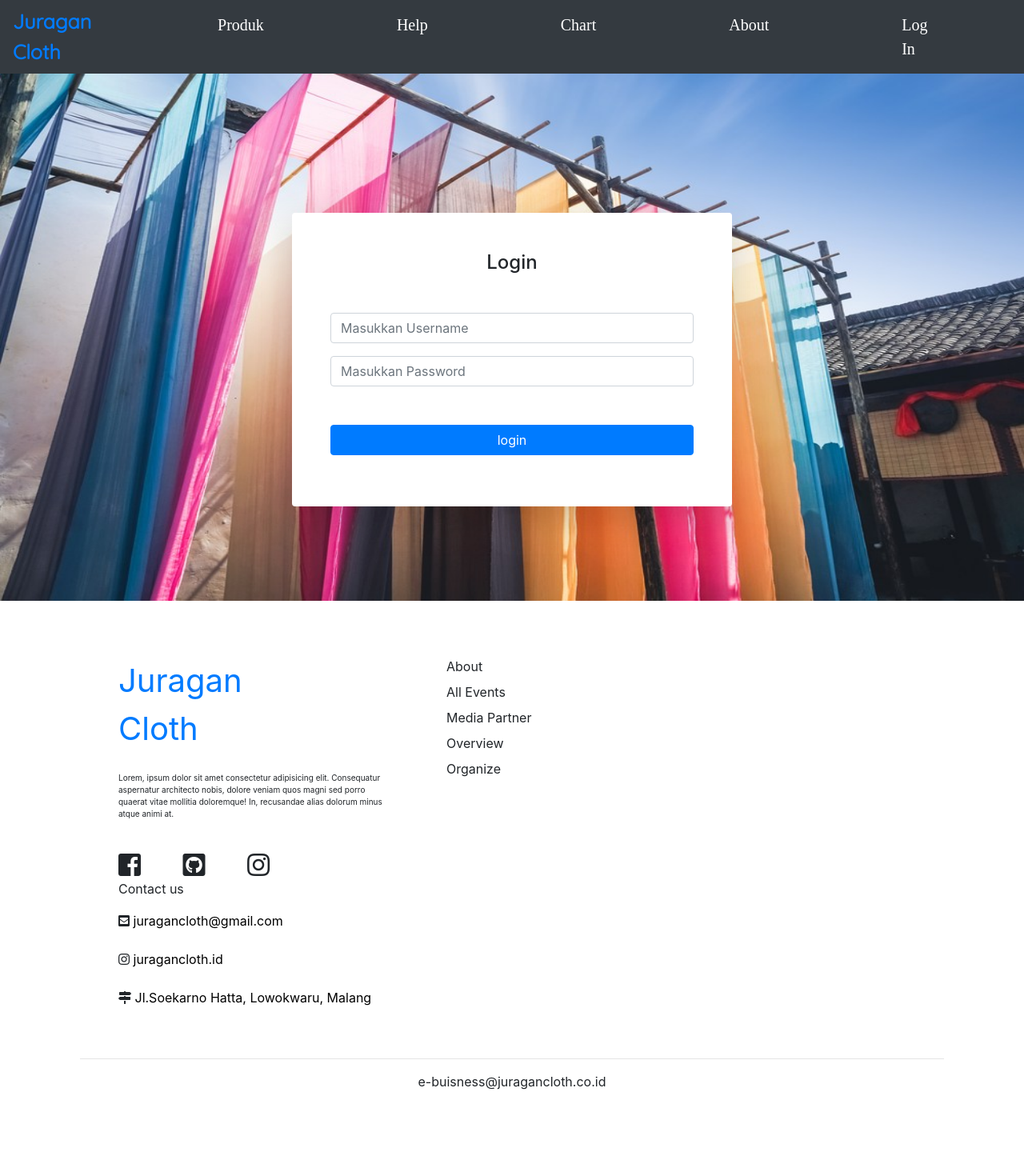
After one commit to FakhryanZ/juraganclothmaterial, a PHP site: page /user/login.php in a window 1280 px wide. The commit adds this page. Shown: the whole page at 80% size. Run offline with PHP 8.4, Linux system fonts and the light colour scheme; some libraries are stand-ins or nearby versions.

Commit message:
user login

```diff
--- a/fragment/footerUser.php
+++ b/fragment/footerUser.php
@@ -2,7 +2,7 @@
     <div class="row">
         <div class="col-md-4 ml-5">
             <a href="#about" style="margin-right: 150px;font-size: 40px;" class="ini-berlin">
-                OSem
+                Juragan Cloth
             </a>
             <br>
             <br>
@@ -27,21 +27,21 @@
         <div class="col-md-5 ini-quicksand ml-5">
             <p>Contact us</p>
             <i class="fas fa-envelope-square"></i>
-            <a href="" style="color:black;">OSem@gmail.com</a>
+            <a href="" style="color:black;">juragancloth@gmail.com</a>
             <br>
             <br>
             <i class="fab fa-instagram"></i>
-            <a href="" style="color:black;"> OSem.id</a>
+            <a href="" style="color:black;"> juragancloth.id</a>
             <br>
             <br>
             <i class="fas fa-map-signs"></i>
-            <a href="" style="color:black;"> Jl.Buyut Risah, Tegalgondo, Karangploso, Malang</a>
+            <a href="" style="color:black;"> Jl.Soekarno Hatta, Lowokwaru, Malang</a>
         </div>
     </div>
     <div class="row">
         <div class="col-md-12 text-center mt-5 ini-quicksand">
             <hr>
-            <p>Proyek@Osem.co.id</p>
+            <p>e-buisness@juragancloth.co.id</p>
         </div>
     </div>
 </div>
--- a/fragment/headerUser.php
+++ b/fragment/headerUser.php
@@ -1,5 +1,8 @@
 <?php
     include '../config.php';
+    session_start();
+    @$username = $_SESSION["username"];
+    @$id_user = $_SESSION["id_user"];
 ?>
 <head>
     <link rel="stylesheet" href="https://maxcdn.bootstrapcdn.com/bootstrap/4.1.3/css/bootstrap.min.css">
@@ -15,6 +18,12 @@
 <style>
     .quicksand{
         font-family: 'Quicksand', sans-serif;
+    }
+    .bglogin{
+        background-image: url("../assets/images/shutterstock_650498251.jpg");
+        background-position: center;
+        background-repeat: no-repeat;
+        background-size: 100% 100%;
     }
 </style>
 <body>
@@ -52,11 +61,11 @@
                 <div class="dropdown">
                     <a href="#" class="nav-link dropdown-toggle" style="margin-right:50px;color:white" id="dropdownMenuButton" data-toggle="dropdown" aria-haspopup="true" aria-expanded="false">Welcome <span><?php echo @$username ?></span> </a>
                     <div class="dropdown-menu transparana ini-quicksand">
-                        <a href="./process/userLogout.php" class="dropdown-item">Logout</a>
+                        <a href="logout.php" class="dropdown-item">Logout</a>
                     </div>
                 </div>
             <?php } else { ?>
-                <a class="nav-link" href="signin.php" style="margin-right: 100px;color: white">Sign In </a>
+                <a class="nav-link" href="login.php" style="margin-right: 100px;color: white">Log In </a>
             <?php } ?>
             </li>
         </ul>
--- /dev/null
+++ b/user/login.php
@@ -0,0 +1,62 @@
+<html>
+<?php
+    include '../fragment/headerUser.php'
+?>
+<body>
+
+    <div class="container-fluid bg-white mt-5 bglogin" style="padding:70px">
+        <div class="container">
+
+        <!-- Outer Row -->
+        <div class="row justify-content-center">
+
+        <div class="col-xl-10 col-lg-12 col-md-9" style="margin-top:100px;">
+
+            <div class="card o-hidden border-0 shadow-lg my-5 mx-auto"  style="width: 550px;">
+            <div class="card-body p-0">
+                <!-- Nested Row within Card Body -->
+                <div class="row">
+                <div class="col-lg-12">
+                    <div class="p-5">
+                    <div class="text-center">
+                        <h1 class="h4 text-gray-900 mb-5">Login</h1>
+                    </div>
+                    <form class="user" action="prosesLogin.php" method="post" onSubmit="return validasi()">
+                        <div class="form-group">
+                        <input type="text" class="form-control form-control-user" id="username" name="username" placeholder="Masukkan Username">
+                        </div>
+                        <div class="form-group">
+                        <input type="password" class="form-control form-control-user" id="password" name="password" placeholder="Masukkan Password">
+                        </div>
+                        <input type="submit" value="login" class="btn btn-primary btn-user btn-block mt-5">
+                    </form>
+                    </div>
+                </div>
+                </div>
+            </div>
+            </div>
+
+        </div>
+
+        </div>
+
+        </div>
+    </div>
+    <script type="text/javascript">
+      function validasi() {
+        var username = document.getElementById('username').value;
+        var password = document.getElementById('password').value;
+        if (username != "" && password != "") {
+          return true;
+        }else{
+          alert('Username dan Password harus diisi!');
+          return false;
+        }
+      }
+  </script>
+
+</body>
+<?php
+    include '../fragment/footerUser.php'
+?>
+</html>
--- /dev/null
+++ b/user/logout.php
@@ -0,0 +1,5 @@
+<?php
+session_start();
+session_destroy();
+header("location:login.php");
+?>
```
Also changed, not shown: user/prosesLogin.php (added, +21 -0 lines), assets/css/user-css.css (line endings or trailing spaces), assets/images/0_NBPCiHLGDCxins3u.jpg (added), assets/images/Cover.jpg (added), assets/images/EEE-9.png (added), assets/images/How it made.png (added), assets/images/OF166L0.jpg (added), assets/images/Product_Demo.jpg (added), assets/images/competition.png (added), assets/images/nap_osc_appl_d01.jpg (added), assets/images/polyester-fiber-1386119041-1539931691949.jpg (added), assets/images/shutterstock_239520322.jpg (added), assets/images/shutterstock_650498251.jpg (added).
